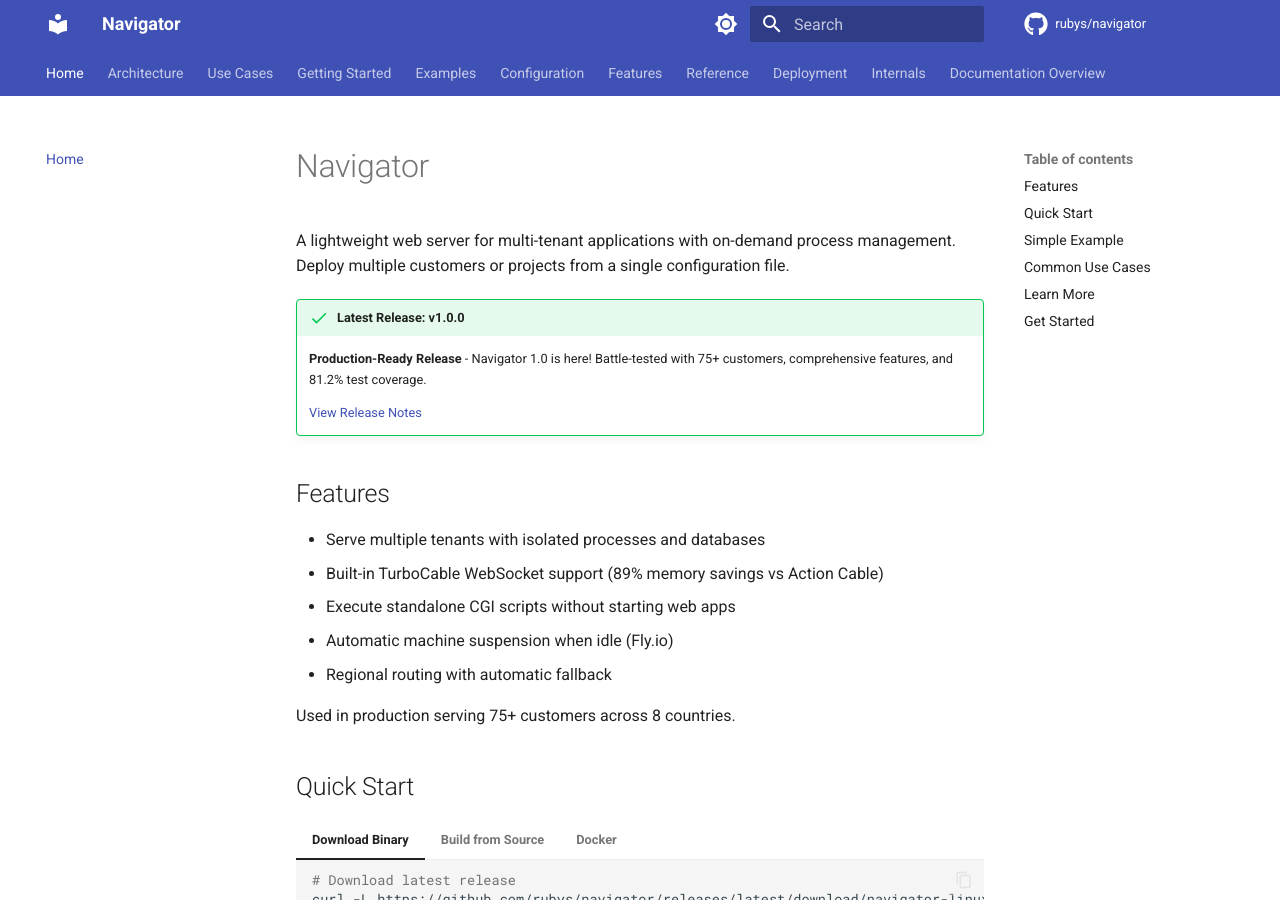
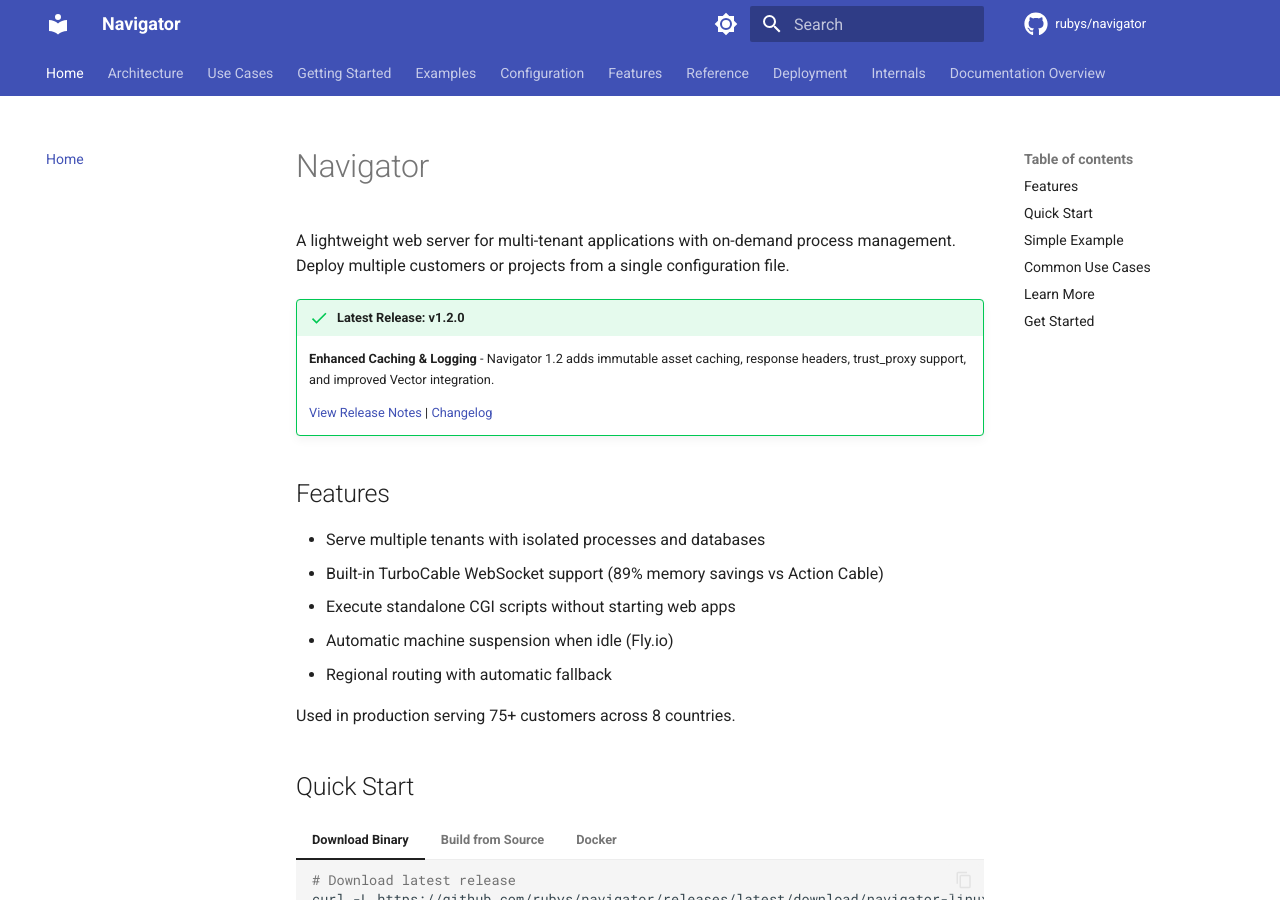
Before and after one commit to rubys/navigator, an MkDocs documentation site: the page built from docs/index.md, in a window 1280 px wide and 900 px high. Built offline with MkDocs 1.6.1 and Material for MkDocs 9.7.7, drawn with Linux system fonts in a browser that asks for light colours; emoji names are drawn with the system emoji font; comment, search, counter and statistics services are not loaded.

Commit message:
Prepare v1.2.0 release
- Add CHANGELOG.md with comprehensive release notes
- Update docs to reference v1.2.0 as latest release

```diff
--- a/docs/index.md
+++ b/docs/index.md
@@ -2,10 +2,10 @@
 
 A lightweight web server for multi-tenant applications with on-demand process management. Deploy multiple customers or projects from a single configuration file.
 
-!!! success "Latest Release: v1.0.0"
-    **Production-Ready Release** - Navigator 1.0 is here! Battle-tested with 75+ customers, comprehensive features, and 81.2% test coverage.
+!!! success "Latest Release: v1.2.0"
+    **Enhanced Caching & Logging** - Navigator 1.2 adds immutable asset caching, response headers, trust_proxy support, and improved Vector integration.
 
-    [View Release Notes](https://github.com/rubys/navigator/releases/tag/v1.0.0)
+    [View Release Notes](https://github.com/rubys/navigator/releases/tag/v1.2.0) | [Changelog](https://github.com/rubys/navigator/blob/main/CHANGELOG.md)
 
 ## Features
 
```
Also changed, not shown: CHANGELOG.md (added, +63 -0 lines).
